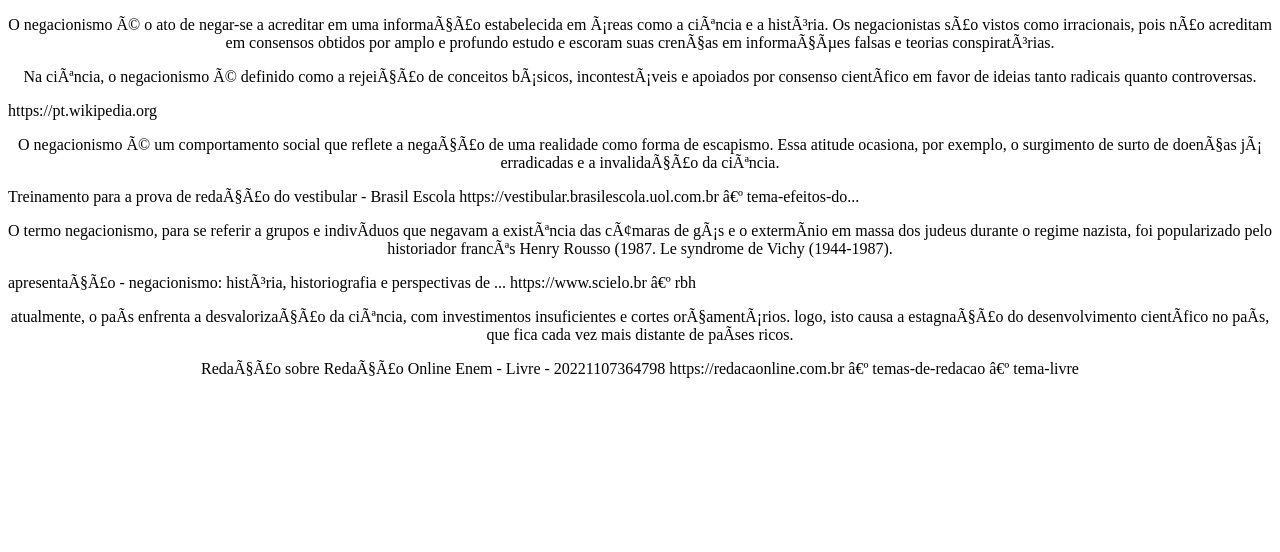
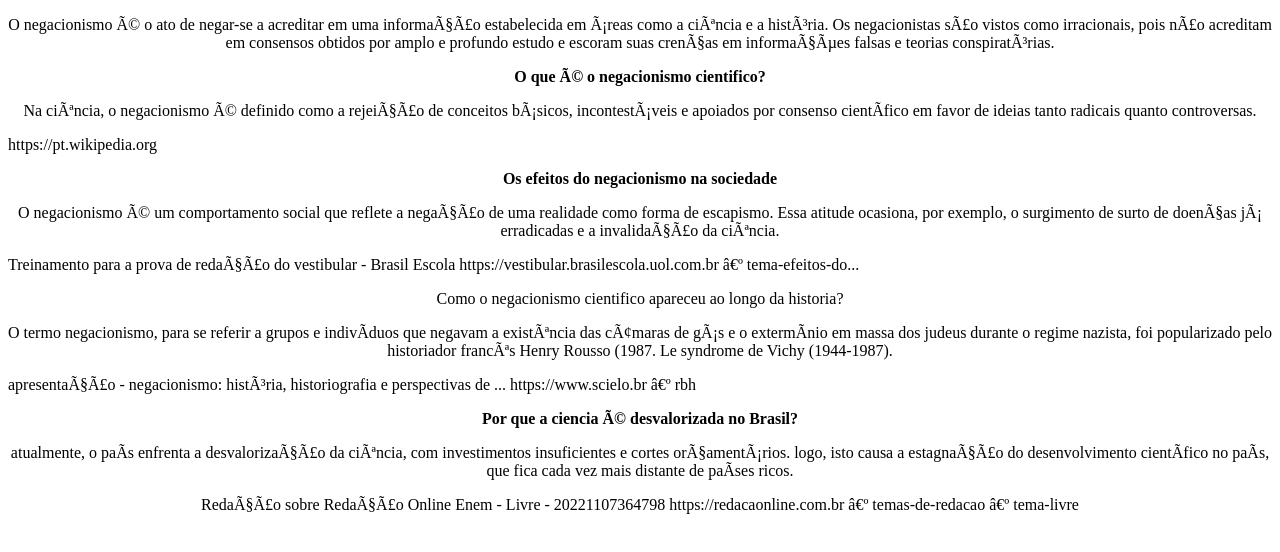
Before and after one commit to tizzoni/negacionismo-cientifico, a plain HTML site: page index.html in a window 1280 px wide. Drawn offline with Linux system fonts and the light colour scheme.

Commit message:
Update index.html

```diff
--- a/index.html
+++ b/index.html
@@ -17,13 +17,13 @@
 <p>O negacionismo é o ato de negar-se a acreditar em uma informação estabelecida em áreas como a ciência e a história. Os negacionistas são vistos como irracionais, pois não acreditam em consensos obtidos por amplo e profundo estudo e escoram suas crenças em informações falsas e teorias conspiratórias.</p>
 
 
-<title>O que é o negacionismo cientifico?</title>
+	<p><strong>O que é o negacionismo cientifico?</strong></p>
 
 <p>Na ciência, o negacionismo é definido como a rejeição de conceitos básicos, incontestáveis e apoiados por consenso científico em favor de ideias tanto radicais quanto controversas.</p>
 
 https://pt.wikipedia.org
 
-<title>Os efeitos do negacionismo na sociedade</title>
+<p><strong>Os efeitos do negacionismo na sociedade</strong></p>
 
 <p>O negacionismo é um comportamento social que reflete a negação de uma realidade como forma de escapismo. Essa atitude ocasiona, por exemplo, o surgimento de surto de doenças já erradicadas e a invalidação da ciência.</p>
 
@@ -31,7 +31,7 @@ Treinamento para a prova de redação do vestibular - Brasil Escola
 https://vestibular.brasilescola.uol.com.br › tema-efeitos-do...
 
 
-<title>Como o negacionismo cientifico apareceu ao longo da historia?</title>
+<p>Como o negacionismo cientifico apareceu ao longo da historia?</strong></p>
 
 <p>O termo negacionismo, para se referir a grupos e indivíduos que negavam a existência das câmaras de gás e o extermínio em massa dos judeus durante o regime nazista, foi popularizado pelo historiador francês Henry Rousso (1987. Le syndrome de Vichy (1944-1987).</p>
 
@@ -41,7 +41,7 @@ https://www.scielo.br › rbh
 
 
 
-<title>Por que a ciencia é desvalorizada  no Brasil?</title>
+<p><strong>Por que a ciencia é desvalorizada  no Brasil?</strong></p>
 
 <p>atualmente, o país enfrenta a desvalorização da ciência, com investimentos insuficientes e cortes orçamentários. logo, isto causa a estagnação do desenvolvimento científico no país, que fica cada vez mais distante de países ricos.<p>
 
```
